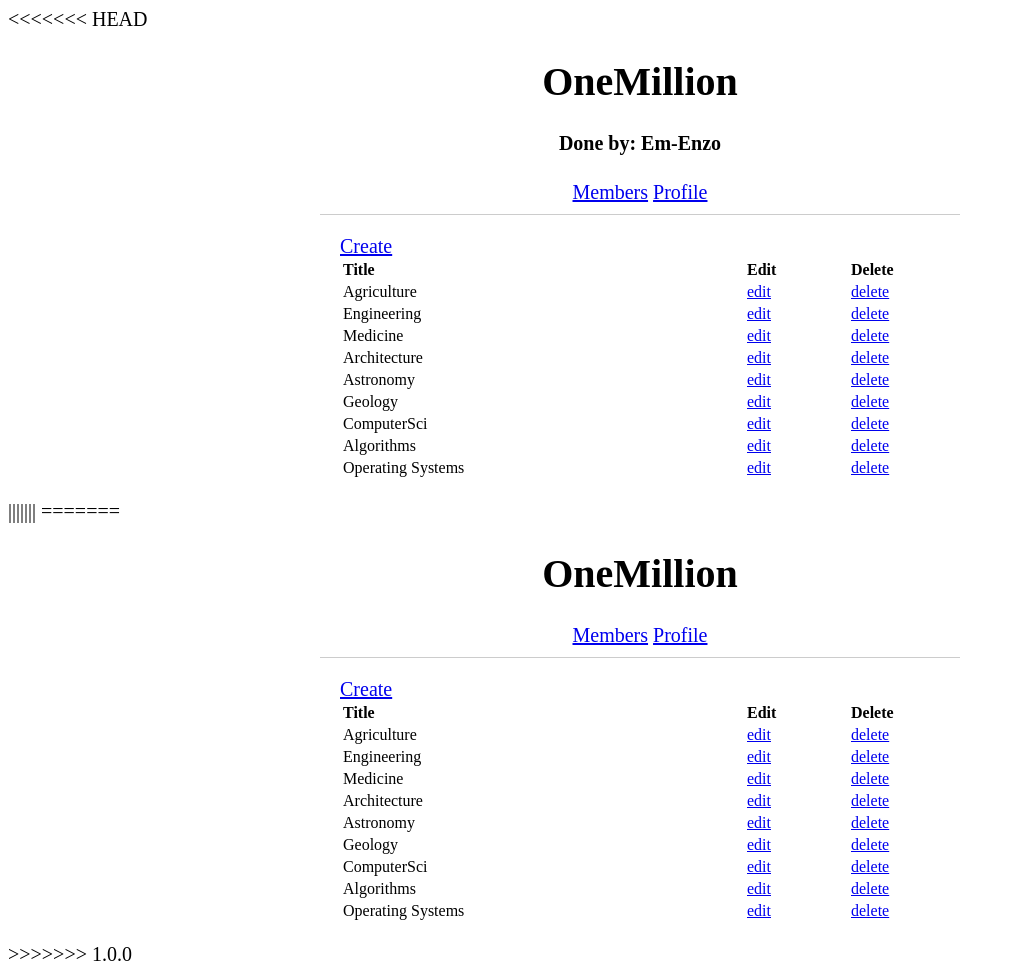
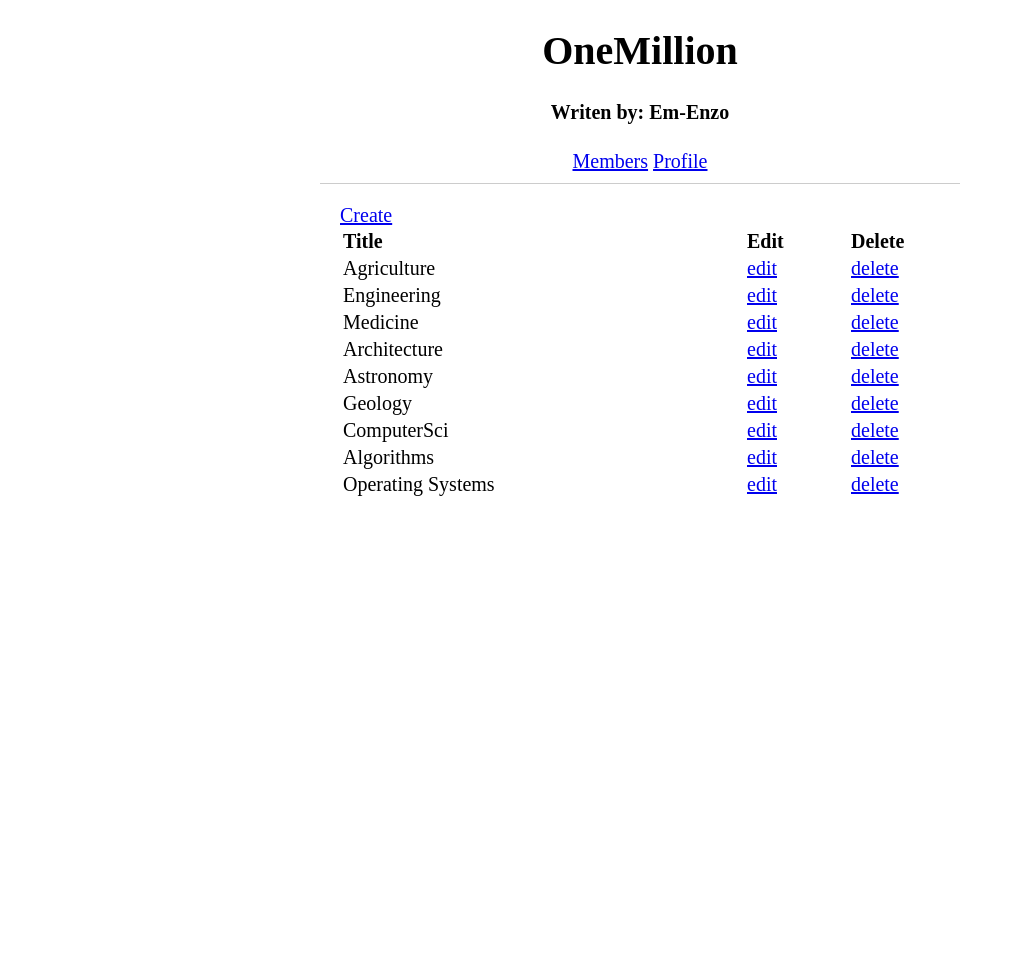
Before and after one commit to Em-Enzo/forums-flask, a Flask app: page / in a window 1280 px wide. Shown: the whole page, without its empty margins (0-1014 px from the left). After the commit the page ends 496 px from the top, so only its background shows below. Run offline with Flask 2, Linux system fonts and the light colour scheme.

Commit message:
Update index.html

```diff
--- a/app/templates/index.html
+++ b/app/templates/index.html
@@ -1,4 +1,3 @@
-<<<<<<< HEAD
 <!doctype html>
 <html>
 
@@ -13,8 +12,7 @@
 
     <div class="centered-item">
         <h1>OneMillion</h1>
-        <h4>Done by: Em-Enzo</h4>
-
+        <h4> Writen by: Em-Enzo </h4>
     </div>
 
     <div class="centered-item">
@@ -95,100 +93,3 @@
 </body>
 
 </html>
-|||||||
-=======
-<!doctype html>
-<html>
-
-<head>
-    <meta charset="utf-8">
-    <title>Forums Workshop</title>
-    <link rel="stylesheet" type="text/css" href="/static/style.css">
-
-</head>
-
-<body>
-
-    <div class="centered-item">
-        <h1>OneMillion</h1>
-    </div>
-
-    <div class="centered-item">
-        <a href="#">Members</a>
-
-        <a href="#">Profile</a>
-    </div>
-
-    <div class="content">
-        <a href="#">Create</a>
-
-        <table>
-
-            <thead>
-                <tr>
-                    <th>
-                        Title
-                    </th>
-
-                    <th>
-                        Edit
-                    </th>
-
-                    <th>
-                        Delete
-                    </th>
-                </tr>
-            </thead>
-
-            <tbody>
-            {% for post in posts %}
-            <tr>
-                <td>
-                    {{post.title}}
-                </td>
-
-                <td>
-                    <a href="#">edit</a>
-                </td>
-
-                <td>
-                    <a href="#">delete</a>
-                </td>
-            </tr>
-            		{% endfor %}
-        <!--    <tr>
-                <td>
-                    topic2
-                </td>
-
-                <td>
-                    <a href="#">edit</a>
-                </td>
-
-                <td>
-                    <a href="#">delete</a>
-                </td>
-            </tr>
-
-            <tr>
-                <td>
-                    topic3
-                </td>
-
-                <td>
-                    <a href="#">edit</a>
-                </td>
-
-                <td>
-                    <a href="#">delete</a>
-                </td>
-            </tr>    -->
-
-            </tbody>
-        </table>
-    </div>
-
-</body>
-
-</html>
->>>>>>> 1.0.0
```
